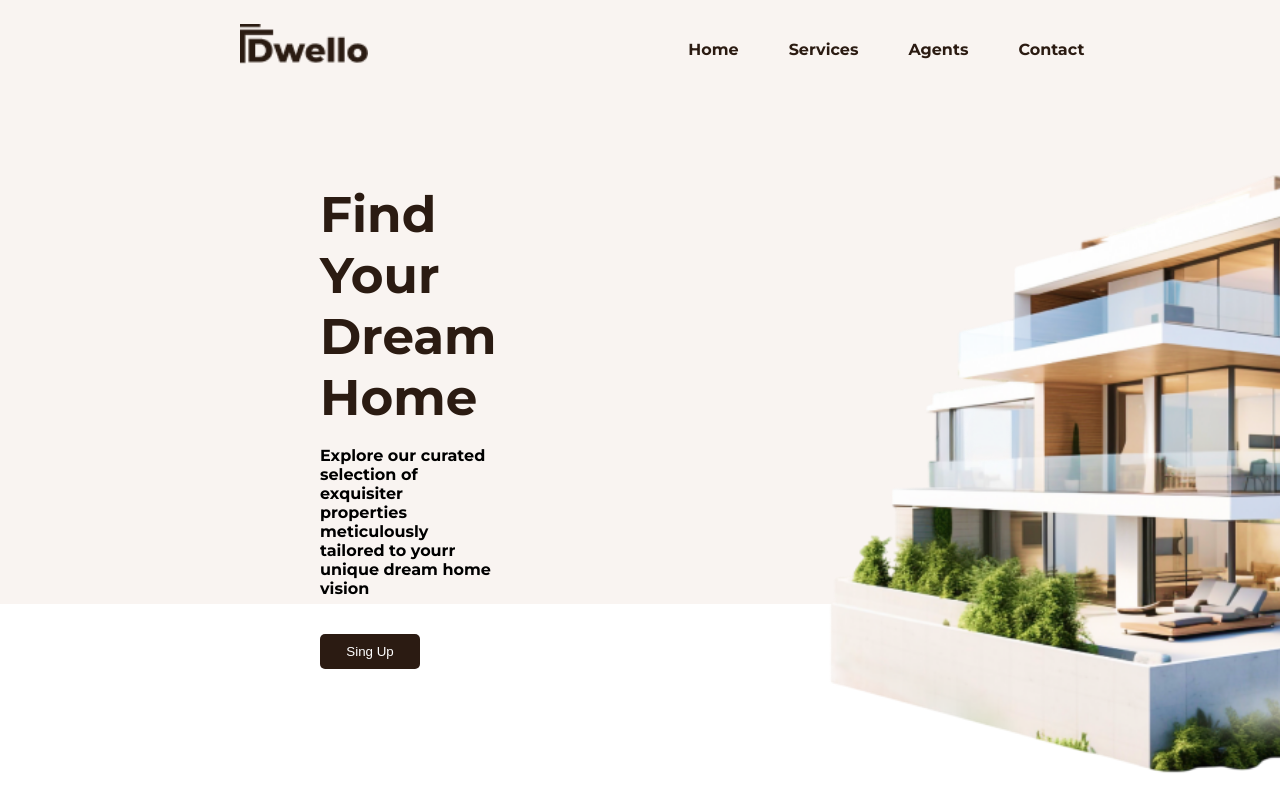
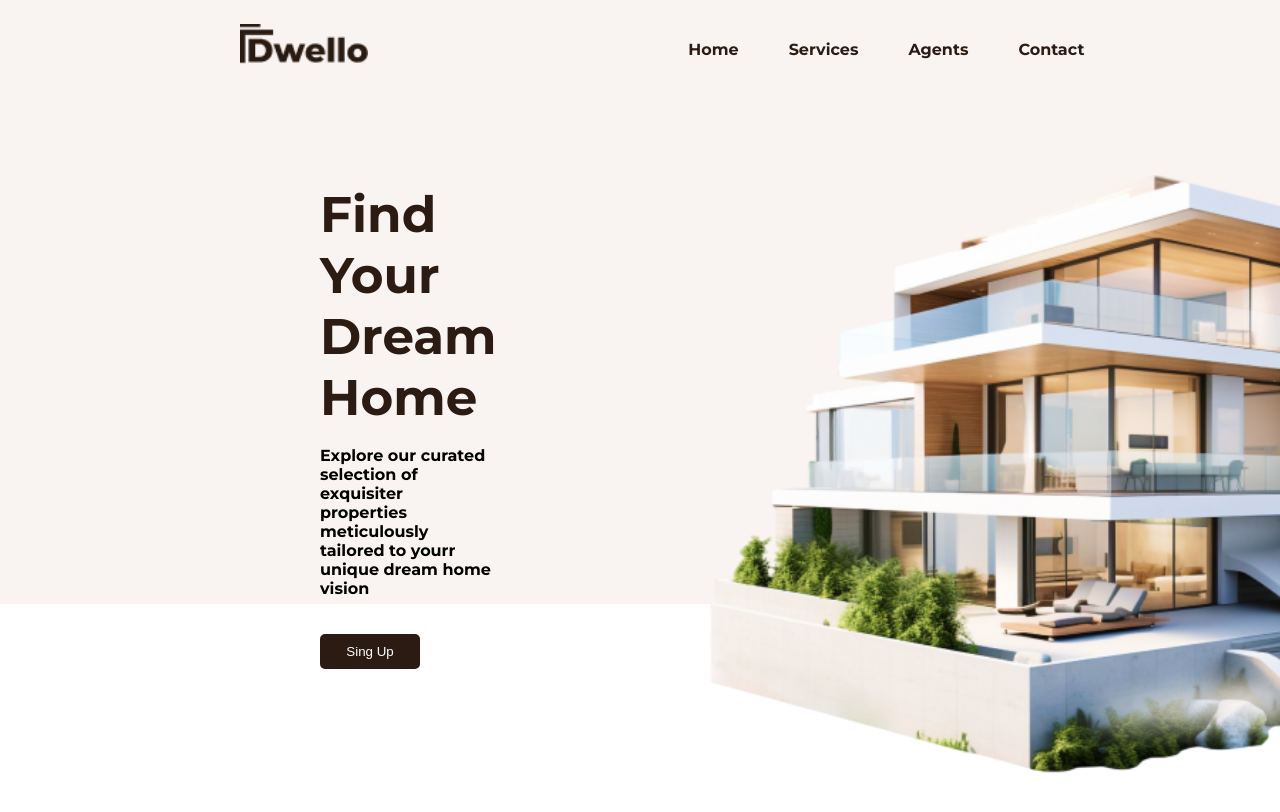
Before and after one commit to gabrieljcoutinho/Projeto-Dwello, a React (Create React App) app: page / in a window 1280 px wide. Shown: the top 812 px of the page. Built offline with nearby package versions, Linux system fonts and the light colour scheme.

Commit message:
moviemtnacao

```diff
--- a/src/Css/home.css
+++ b/src/Css/home.css
@@ -38,4 +38,5 @@
 .imgHouseHome {
     width: 900px;
     padding-left: 15rem;
+    transform: translate(-120px, 0px);
 }
```
